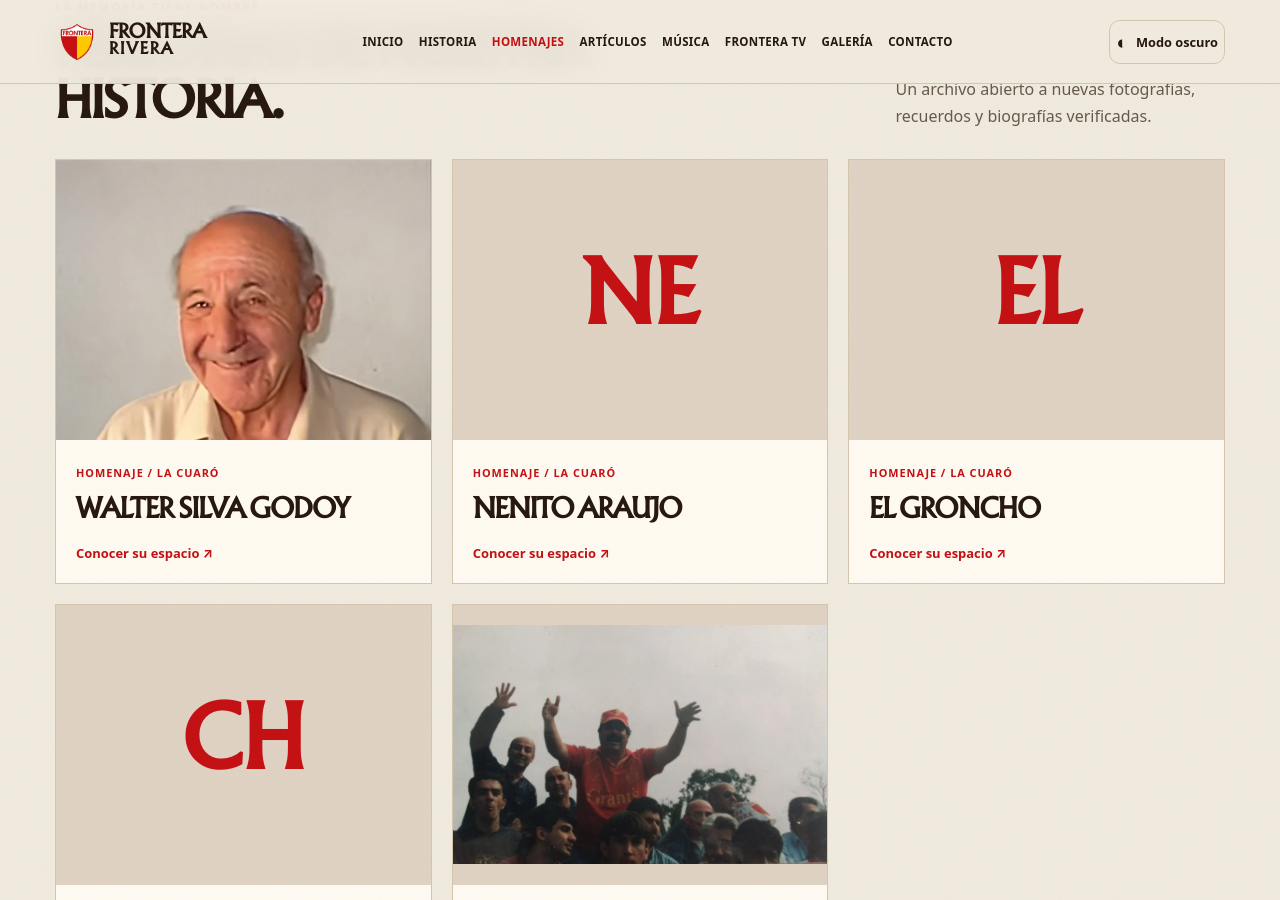
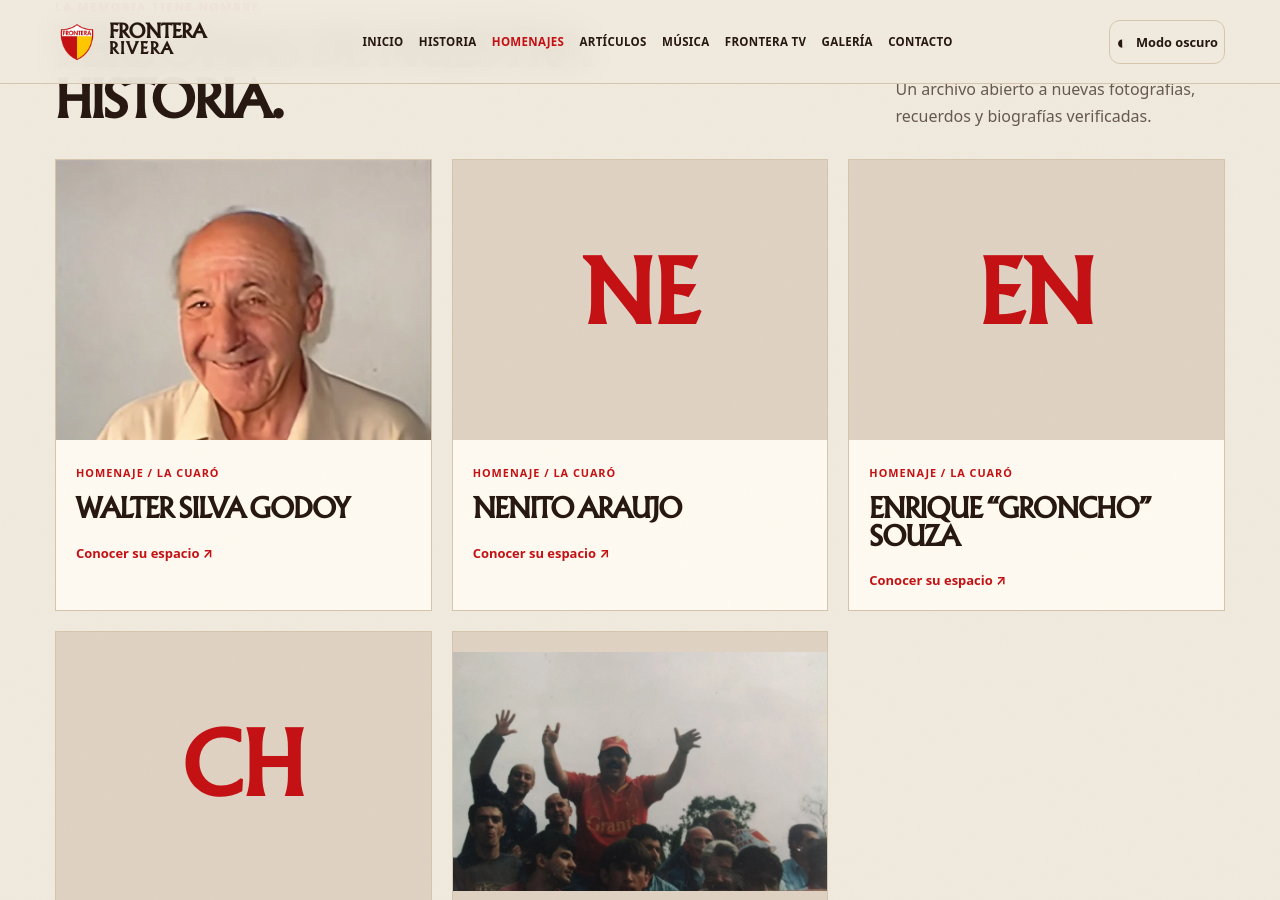
Before and after one commit to lilguti384-jpg/FronteraRivera, a Jekyll site: the page built from historia/homenajes/index.html, in a window 1280 px wide and 900 px high, scrolled down 525 px. Built offline with Jekyll 4.4.1, drawn with Linux system fonts in a browser that asks for light colours; some web fonts are replaced.

Commit message:
Contenido: actualizar _data/homenajes.json desde Pages CMS

```diff
--- a/_data/homenajes.json
+++ b/_data/homenajes.json
@@ -2,31 +2,23 @@
   {
     "name": "Walter Silva Godoy",
     "slug": "walter-silva-godoy",
-    "image": "/assets/img/walter-silva.webp",
-    "biography": ""
+    "image": "/assets/img/walter-silva.webp"
   },
   {
     "name": "Nenito Araujo",
-    "slug": "nenito-araujo",
-    "image": "",
-    "biography": ""
+    "slug": "nenito-araujo"
   },
   {
-    "name": "El Groncho",
-    "slug": "el-groncho",
-    "image": "",
-    "biography": ""
+    "name": "Enrique “Groncho” Souza",
+    "slug": "el-groncho"
   },
   {
     "name": "Chito de Mello",
-    "slug": "chito-de-mello",
-    "image": "",
-    "biography": ""
+    "slug": "chito-de-mello"
   },
   {
     "name": "José Sandín Alvez",
     "slug": "jose-sandin",
-    "image": "/assets/img/jose-sandin.webp",
-    "biography": ""
+    "image": "/assets/img/jose-sandin.webp"
   }
 ]
```
